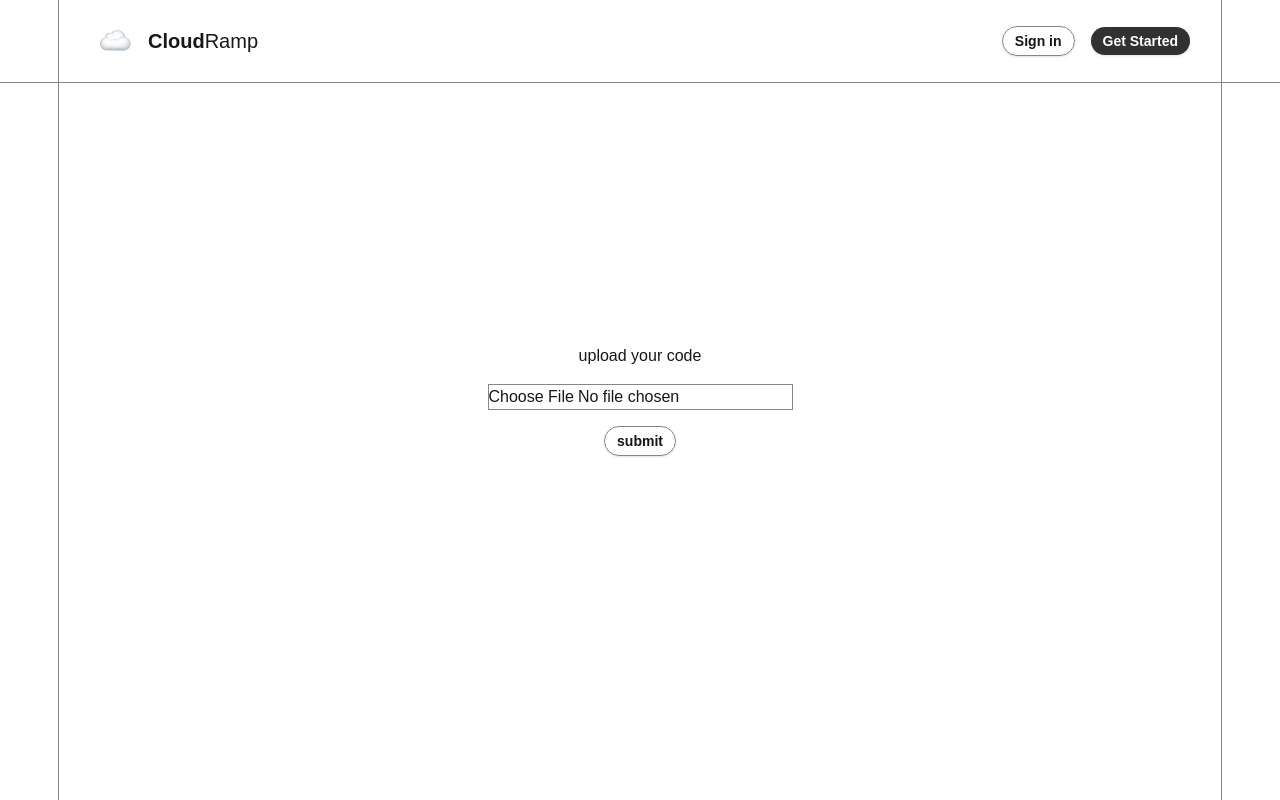
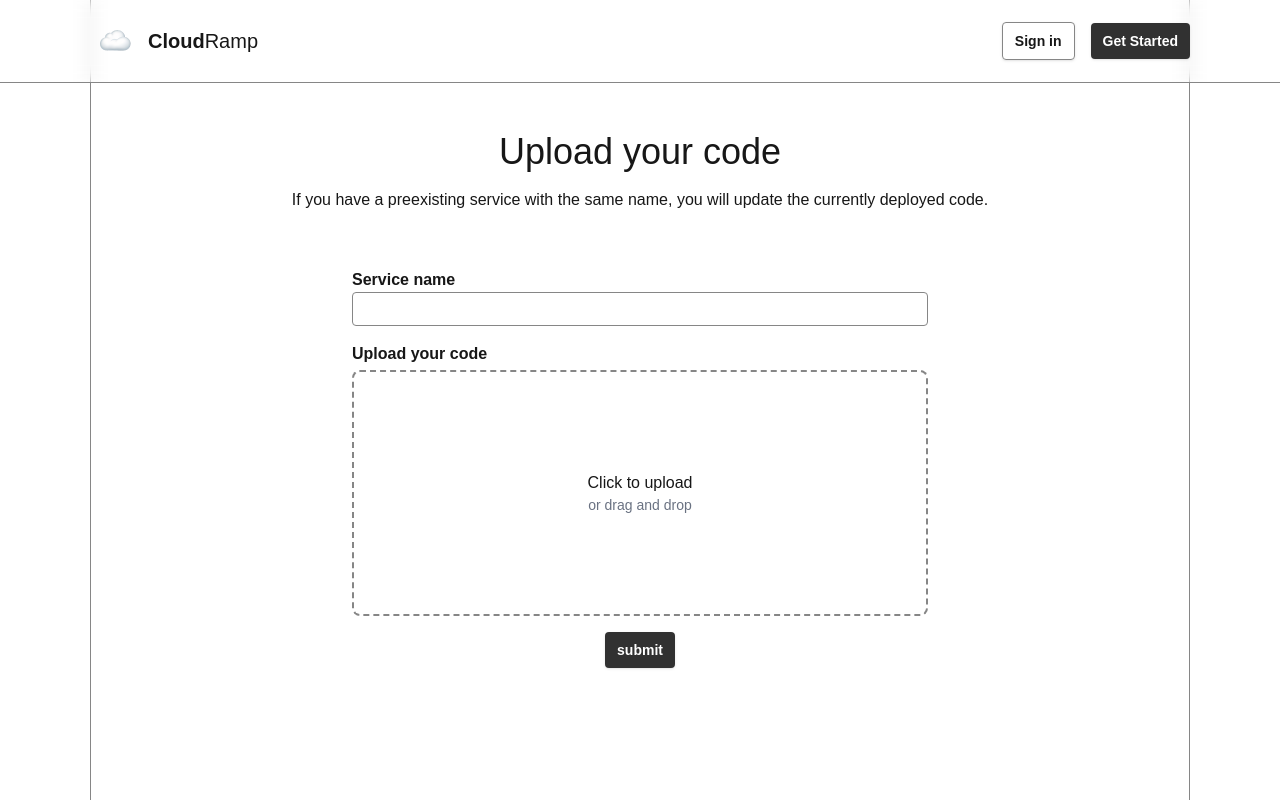
Before and after one commit to Cloud-RAMP/cloud-ramp-frontend, a Next.js app: page /upload in a window 1280 px wide. Built offline with nearby package versions, Linux system fonts and the light colour scheme; no server answers.

Commit message:
feat: add upload page

```diff
--- a/app/dashboard/page.tsx
+++ b/app/dashboard/page.tsx
@@ -1,7 +1,23 @@
+"use client";
+
+import Button from "@/components/Button";
+import PageContainer from "@/components/layout/PageContainer";
+import { useRouter } from "next/navigation";
+
 export default function Dashboard() {
+    const router = useRouter();
+
     return (
-        <div className="flex min-h-screen items-center justify-center font-sans dark:bg-black">
-            Let them see metrics about their app here. Probably pulled from firestore
-        </div>
+        <PageContainer>
+            probably put navigation to app insights and new app page
+            <Button
+                color="dark"
+                onClick={() => {
+                    router.push("/upload");
+                }}
+            >
+                Create a new service
+            </Button>
+        </PageContainer>
     );
 }
--- a/app/globals.css
+++ b/app/globals.css
@@ -5,6 +5,7 @@
     --foreground: #171717;
     --dark: #313131;
     --outline: #868686;
+    --outline-light: #c7c7c7;
 
     --capped-width: 1100px;
 }
@@ -16,6 +17,7 @@
     --color-foreground: var(--foreground);
     --color-dark: var(--dark);
     --color-outline: var(--outline);
+    --color-outline-light: var(--outline-light);
     --max-width-capped-width: var(--capped-width);
     --width-capped-width: var(--capped-width);
     --font-sans: var(--font-geist-sans);
@@ -34,3 +36,10 @@ body {
     color: var(--foreground);
     font-family: Arial, Helvetica, sans-serif;
 }
+
+.circle-bg {
+    background: radial-gradient(circle at 0px 32px, var(--outline) 1.5px, transparent 0);
+    background-size: min(48px, 5%) min(48px, 5%);
+    background-position: center center;
+    background-repeat: repeat;
+}
--- a/app/layout.tsx
+++ b/app/layout.tsx
@@ -30,7 +30,7 @@ export default function RootLayout({
             <link rel="icon" href="/logo.png" />
             <UserProvider>
             <body className={`${geistSans.variable} ${geistMono.variable} antialiased`}>
-                    <div className="w-[calc(var(--capped-width)+4rem)] h-screen fixed border-x border-outline left-1/2 -translate-x-1/2 z-[-1]"></div>
+                    <div className="w-(--capped-width) h-screen fixed border-x border-outline left-1/2 -translate-x-1/2 z-[-1]"></div>
                     <Header />
                     <div className="max-w-capped-width mx-auto font-geist-sans">
                         {children}
--- a/app/upload/page.tsx
+++ b/app/upload/page.tsx
@@ -1,11 +1,17 @@
 "use client";
 
 import Button from "@/components/Button"
-import VStack from "@/components/layout/VStack"
+import FileInput from "@/components/form/FileInput";
+import TextInput from "@/components/form/TextInput";
+import PageContainer from "@/components/layout/PageContainer";
+import VStack from "@/components/layout/VStack";
+import Body from "@/components/text/Body";
+import Heading from "@/components/text/Heading";
 import { useState } from "react"
 
 export default function Upload() {
-    const [uploadedFile, setUploadedFile] = useState<File | null>();
+    const [uploadedFile, setUploadedFile] = useState<File | null>(null);
+    const [serviceName, setServiceName] = useState("");
 
     async function onSubmit() {
         // if (!uploadedFile) {
@@ -25,23 +31,33 @@ export default function Upload() {
     }
 
     return (
-        <VStack className="justify-center h-screen">
-            upload your code
-            <input
-                type="file"
-                className="border border-outline cursor-pointer"
-                accept=".wasm"
-                onChange={(event: React.ChangeEvent<HTMLInputElement>) => {
-                    if (event.target.files && event.target.files.length > 0) {
-                        setUploadedFile(event.target.files[0]);
-                    }
-                }}
+        <PageContainer>
+            <Heading>
+                Upload your code
+            </Heading>
+            <Body>
+                If you have a preexisting service with the same name, you will update the currently deployed code.
+            </Body>
+            <br />
+            <VStack align="left" className="min-w-xl">
+                <TextInput
+                    label="Service name"
+                    value={serviceName}
+                    setValue={setServiceName}
                 />
+                <FileInput
+                    label="Upload your code"
+                    value={uploadedFile}
+                    setValue={setUploadedFile}
+
+                />
+            </VStack>
         <Button
             onClick={onSubmit}
+            color="dark"
         >
             submit
         </Button>
-        </VStack>
+        </PageContainer>
     )
 }
--- a/components/Button.tsx
+++ b/components/Button.tsx
@@ -7,7 +7,7 @@ type ButtonProps = {
 };
 
 export default function Button({ children, color = "light", onClick }: ButtonProps) {
-    let buttonClass = "px-3 py-1 border rounded-full shadow-sm cursor-pointer font-semibold text-sm antialiased select-none";
+    let buttonClass = "px-3 py-2 border rounded shadow-sm cursor-pointer font-semibold text-sm antialiased select-none";
     if (color == "dark") {
         buttonClass += " bg-dark text-white border-none";
     } else {
--- a/components/Header.tsx
+++ b/components/Header.tsx
@@ -13,7 +13,7 @@ export default function Header() {
     const { user } = useUser();
 
     return (
-        <div className="w-full border-b border-outline py-4 px-12 fixed font-sans">
+        <div className="w-full border-b border-outline py-4 px-12 fixed font-sans z-100 backdrop-blur">
             <div className="max-w-capped-width flex justify-center mx-auto">
             <Link href="/">
                 <HStack className="font-bold text-xl" gap="gap-2">
--- /dev/null
+++ b/components/form/FileInput.tsx
@@ -0,0 +1,41 @@
+import VStack from "../layout/VStack";
+import Label from "../text/Label";
+
+type FileInputProps = {
+    label: string,
+    value: File | null,
+    accept?: string,
+    setValue: (_: File) => void,
+}
+
+export default function FileInput({ label, value, setValue, accept = ".wasm"}: FileInputProps) {
+    return (
+        <VStack align="left" gap="gap-1" className="w-full">
+            <Label>
+                {label}
+            </Label>
+<label
+    htmlFor={label}
+    className="w-full aspect-7/3 border-2 border-dashed border-outline rounded-lg flex items-center justify-center cursor-pointer transition hover:bg-outline-light/50"
+>
+    <div className="text-center">
+        <p className="font-medium">Click to upload</p>
+        <p className="text-sm text-gray-500">or drag and drop</p>
+    </div>
+    <input
+        name={label}
+        id={label}
+        type="file"
+        className="hidden"
+        accept={accept}
+        onChange={(event: React.ChangeEvent<HTMLInputElement>) => {
+            if (event.target.files && event.target.files.length > 0) {
+                setValue(event.target.files[0]);
+            }
+        }}
+    />
+</label>
+
+        </VStack>
+    )
+}
--- /dev/null
+++ b/components/form/TextInput.tsx
@@ -0,0 +1,27 @@
+import VStack from "../layout/VStack"
+import Label from "../text/Label";
+
+type TextInputProps = {
+    label: string,
+    value: string,
+    setValue: (_: string) => void,
+}
+
+export default function TextInput({ label, value, setValue }: TextInputProps) {
+    return (
+        <VStack align="left" gap="gap-0" className="w-full">
+            <Label>
+                {label}
+            </Label>
+            <input
+                name={label}
+                type="text"
+                value={value}
+                onChange={(e: React.ChangeEvent<HTMLInputElement>) => {
+                    setValue(e.target.value);
+                }}
+                className="border border-outline w-full bg-background rounded font-sans px-2 py-1 focus:outline-none focus:border-dark"
+            />
+        </VStack>
+    )
+}
--- /dev/null
+++ b/components/layout/PageContainer.tsx
@@ -0,0 +1,10 @@
+import VStack from "./VStack";
+import React from "react";
+
+export default function PageContainer({ children } : { children: React.ReactNode}) {
+    return (
+        <VStack className="justify-center h-screen w-full">
+            {children}
+        </VStack>
+    )
+}
--- a/components/layout/VStack.tsx
+++ b/components/layout/VStack.tsx
@@ -11,7 +11,7 @@ export default function VStack({
   children,
   className = "",
   gap = "gap-4",
-  align = "center"
+  align = "center",
 }: VerticalStackProps) {
 
   const alignClasses = {
--- /dev/null
+++ b/components/text/Label.tsx
@@ -0,0 +1,12 @@
+type HeadingProps = {
+  children: React.ReactNode;
+  className?: string;
+};
+
+export default function Label({ children, className = "" }: HeadingProps) {
+  return (
+    <div className={`w-full font-bold ${className}`}>
+      {children}
+    </div>
+  );
+}
```
Lines whose indentation alone changed are shown as unchanged.
